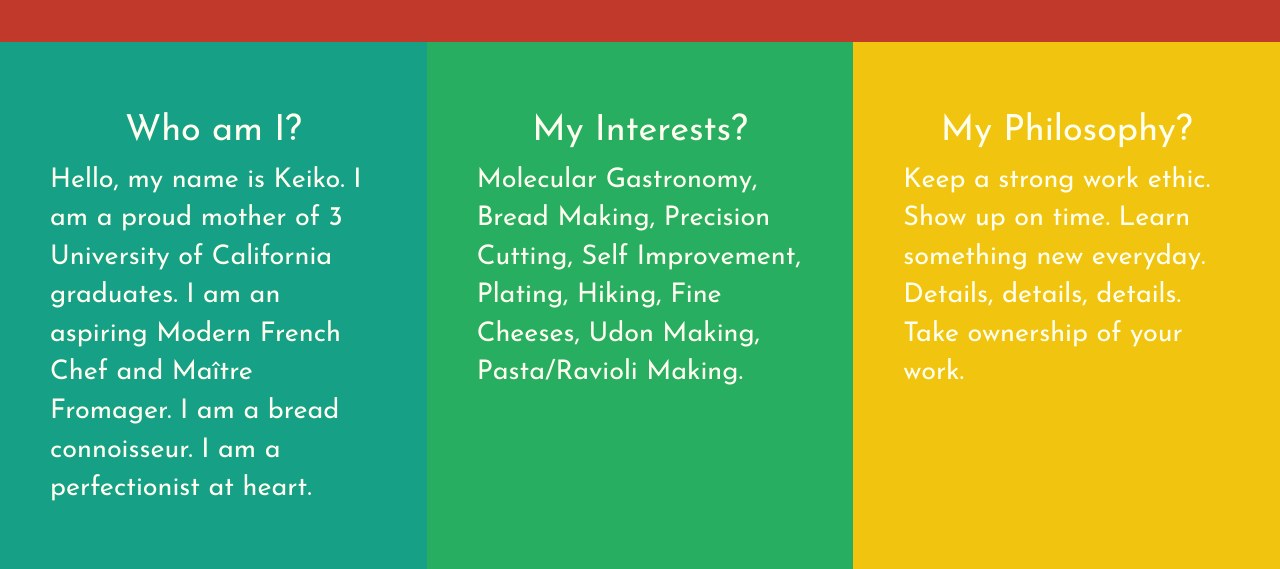
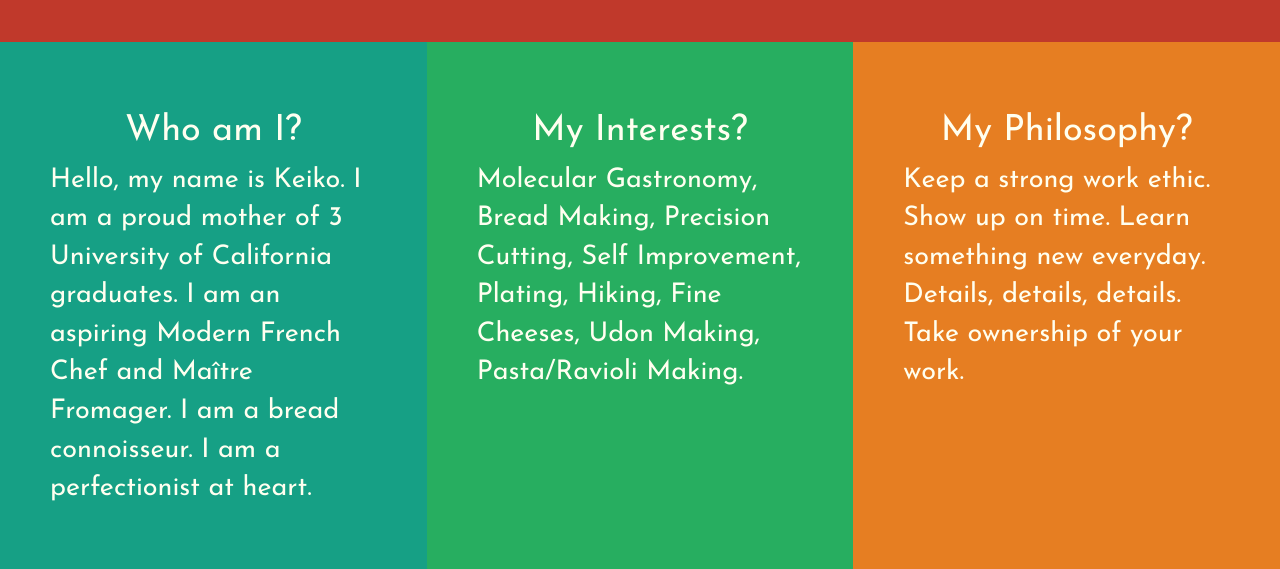
Before and after one commit to iwakoscott/keikoiwako, a React app: page / in a window 1280 px wide. Shown: the part 1168-1737 px from the top of the page. Built offline with nearby package versions, Linux system fonts and the light colour scheme.

Commit message:
change my philosophy background carrot orange.

```diff
--- a/src/static/css/aboutme.css
+++ b/src/static/css/aboutme.css
@@ -13,7 +13,7 @@
 }
 
 #my-philosophy {
-  background-color: #f1c40f;
+  background-color: #e67e22;
 }
 
 .content-content {
```
